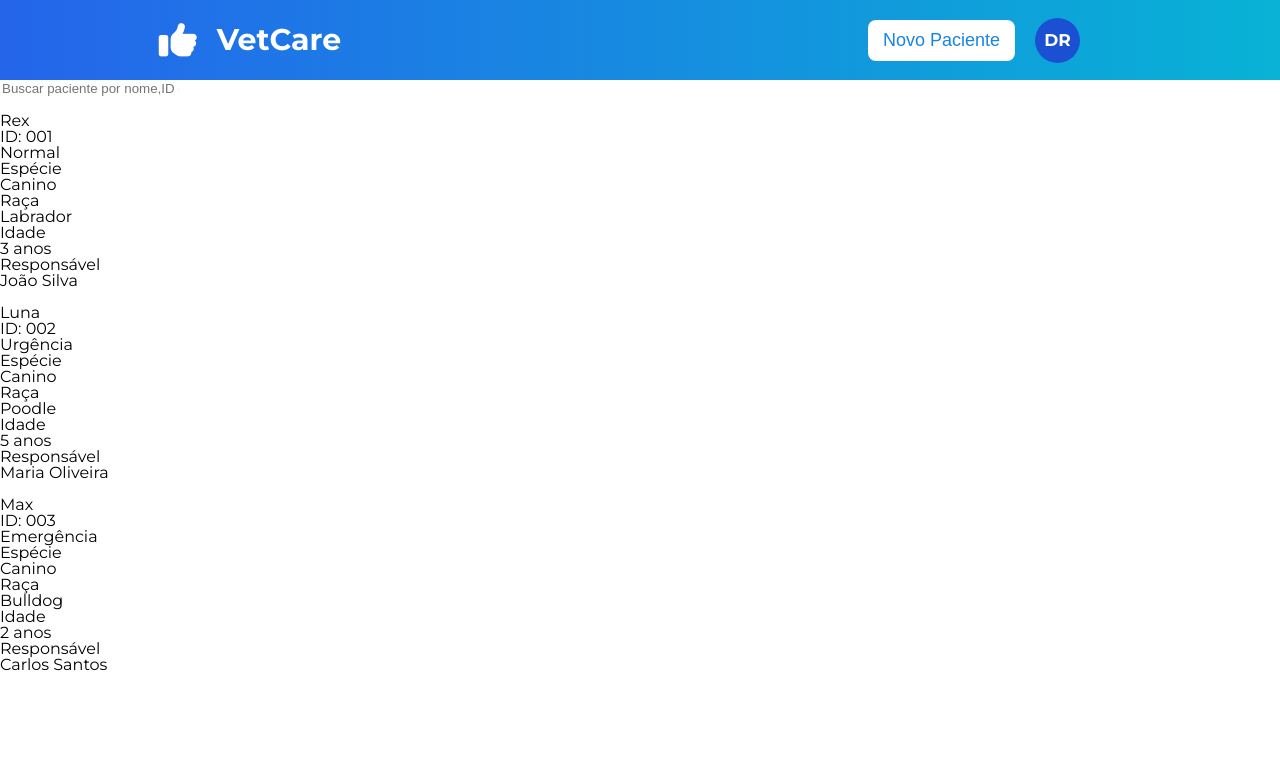
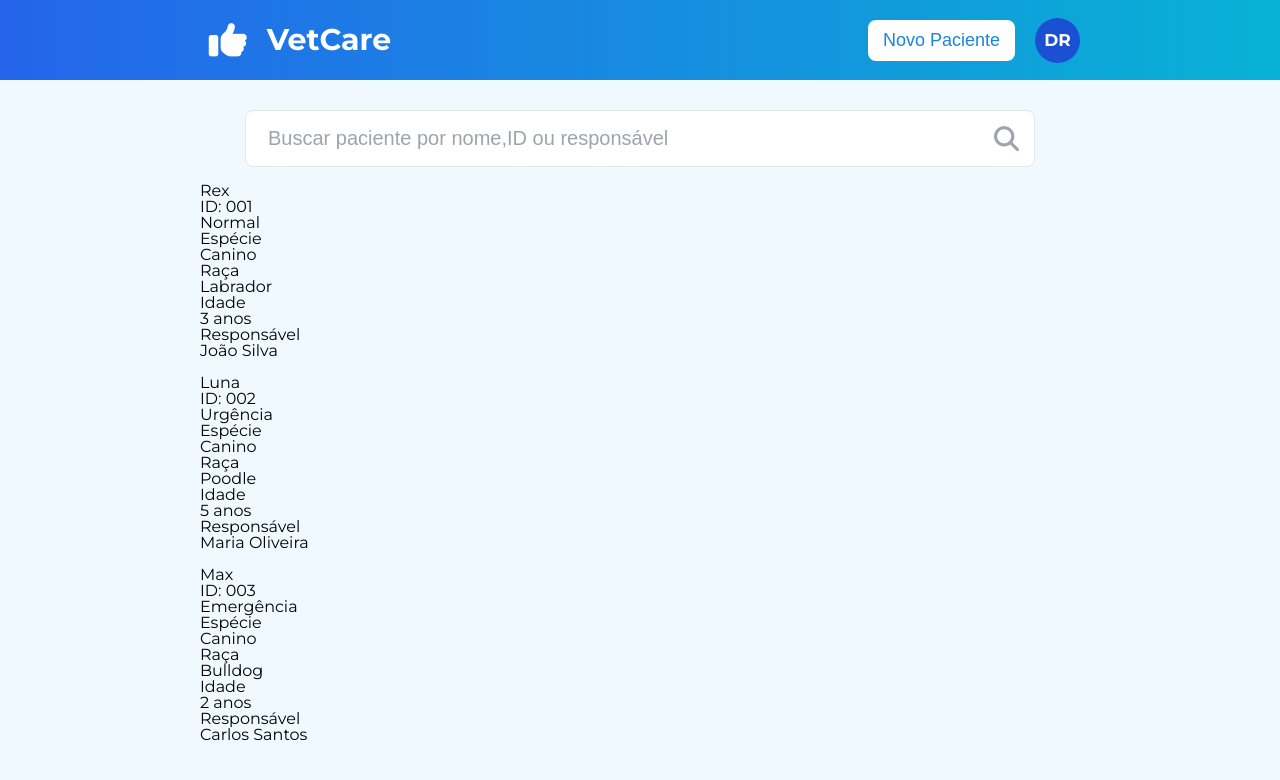
Before and after one commit to Kaue-LS/hackaton, a Flask app: page / in a window 1280 px wide. Shown: the top 780 px of the page. Run offline with Flask 3, Linux system fonts and the light colour scheme.

Commit message:
style: navBar desktop

```diff
--- a/static/home.css
+++ b/static/home.css
@@ -8,7 +8,7 @@
   gap: 20px;
   width: 100%;
   height: 100%;
-  max-width: 100px;
+  max-width: 200px;
 }
 .header .header_logo i {
   position: relative;
@@ -50,3 +50,37 @@
   font-size: 17px;
   font-weight: 700;
 }
+
+/* NAVBAR */
+.main_home {
+  padding: 30px 200px 0;
+}
+.main_home .main_nav {
+  width: 100%;
+  position: relative;
+  display: block;
+  max-width: 85%;
+  background-color: var(--color_white);
+  border-radius: 8px;
+  padding: 15px 20px;
+  margin-inline: auto;
+  border: 1px solid var(--color_gray_light);
+}
+.main_home .main_nav input {
+  font-size: 20px;
+  color: var(--color_black);
+  font-weight: 400;
+  width: 100%;
+  max-width: 100%;
+}
+.main_home .main_nav input::placeholder {
+  color: var(--color_gray);
+}
+.main_home .main_nav i {
+  position: absolute;
+  left: auto;
+  right: 15px;
+  top: 15px;
+  font-size: 25px;
+  color: var(--color_gray);
+}
--- a/static/style.css
+++ b/static/style.css
@@ -136,6 +136,7 @@
   font-family: "Montserrat", sans-serif !important;
   font-optical-sizing: auto;
   font-style: normal;
+  background-color: var(--color_bg_white);
 }
 .header {
   padding: 0px 200px;
--- a/static/variable.css
+++ b/static/variable.css
@@ -6,6 +6,8 @@
   --color_black: #000000;
   --color_blue: #1885e0;
   --color_blue-dark: #1b50d2;
+  --color_gray: #a0a2ae;
+  --color_gray_light: #e6e6e6;
 }
 
 .blue_basic {
--- a/templates/home.html
+++ b/templates/home.html
@@ -23,6 +23,7 @@
     <!-- NAVBAR -->
     <nav class="main_nav">
         <input type="text" placeholder="Buscar paciente por nome,ID ou responsável">
+        <i class="fa-solid fa-magnifying-glass"></i>
     </nav>
     <!-- CARDS -->
     <section class="main_cardList">
```
Also changed, not shown: app.py (renamed from main.py).
